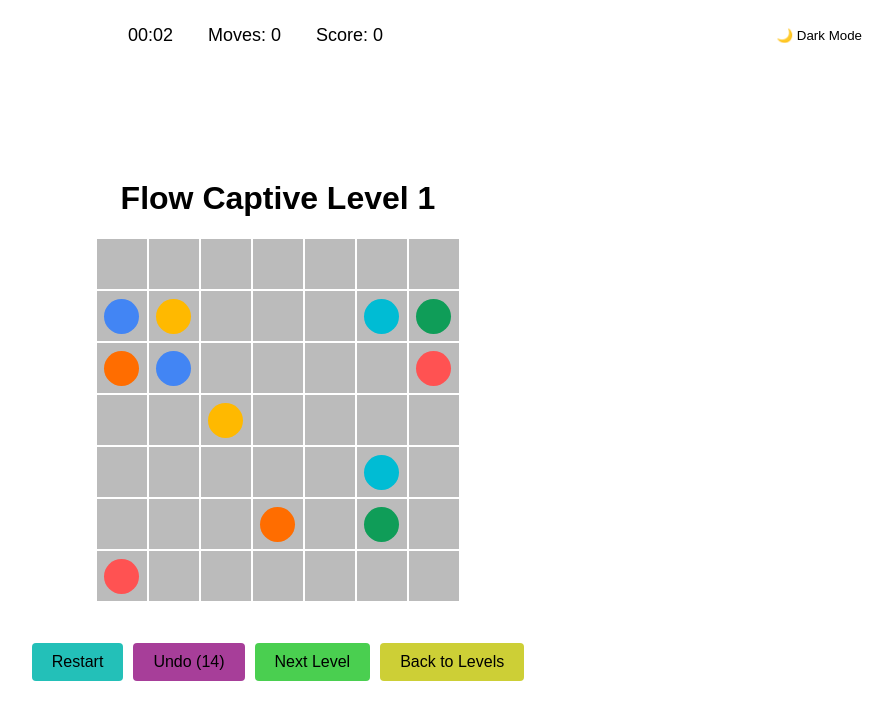
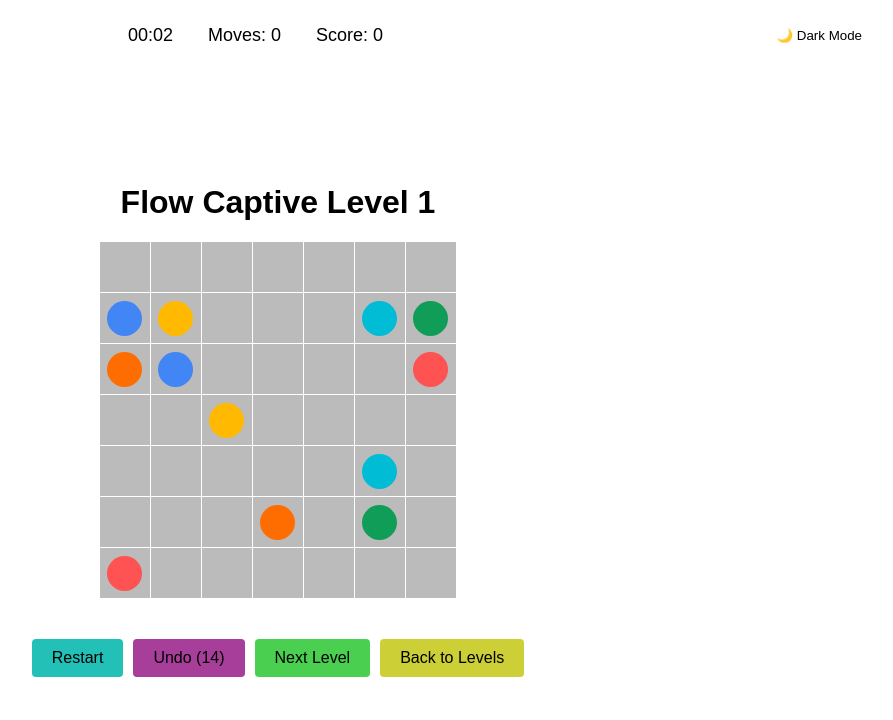
Before and after one commit to saleh-alsaegh/flowFree, a plain HTML site: page index.html in a window 1280 px wide. Both pictures are taken after a click on the button "Level 1". Shown: the whole page, without its empty margins (362-1255 px from the left). Drawn offline with nearby package versions, Linux system fonts and the light colour scheme.

Commit message:
order size is changed

```diff
--- a/styles.css
+++ b/styles.css
@@ -74,15 +74,10 @@
       display: grid;
       grid-template-columns: repeat(7, 50px); /* Changed to 7 columns */
       grid-template-rows: repeat(7, 50px); /* Changed to 7 rows */
-      gap: 2px;
+      gap: 1px;
       background: var(--board-bg);
-      border: 2px solid var(--border-color);
+      border: 1px solid var(--border-color);
       margin-bottom: 20px;
-      /* width: 90vw;
-      height: 90vw;
-      max-width: 600px;
-      max-height: 600px; */
-
 
 
   }
```
